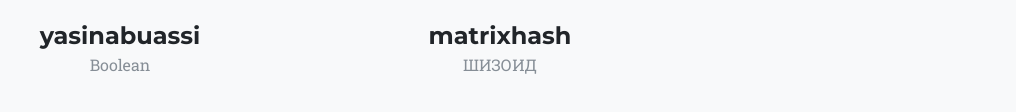
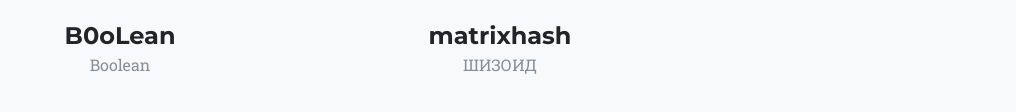
Before and after one commit to lSpaceCatl/lSpaceCatl.github.io, a plain HTML site: page index.html in a window 1280 px wide. Shown: the part 4760-4872 px from the top of the page, without its empty margins (140-1156 px from the left). Drawn offline with nearby package versions, Linux system fonts and the light colour scheme; a web font is replaced by a local one.

```diff
--- a/index.html
+++ b/index.html
@@ -260,7 +260,7 @@
               </div>
               <div class="col-sm-4">
                   <div class="team-member"><img class="rounded-circle mx-auto" src="assets/img/team/1.jpg">
-                      <h4>yasinabuassi</h4>
+                      <h4>B0oLean</h4>
                       <p class="text-muted">Boolean</p>
 
                   </div>
```
